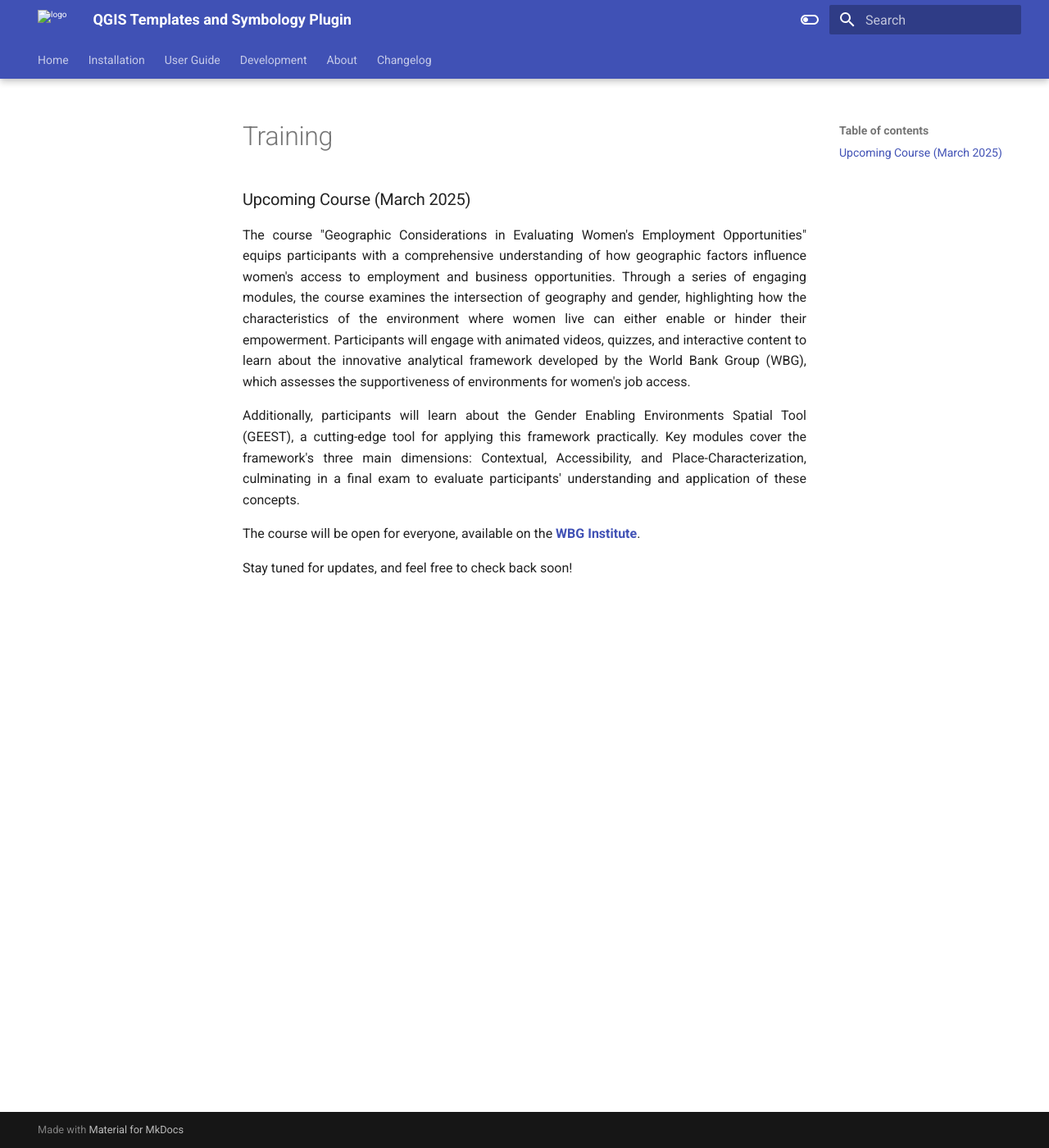
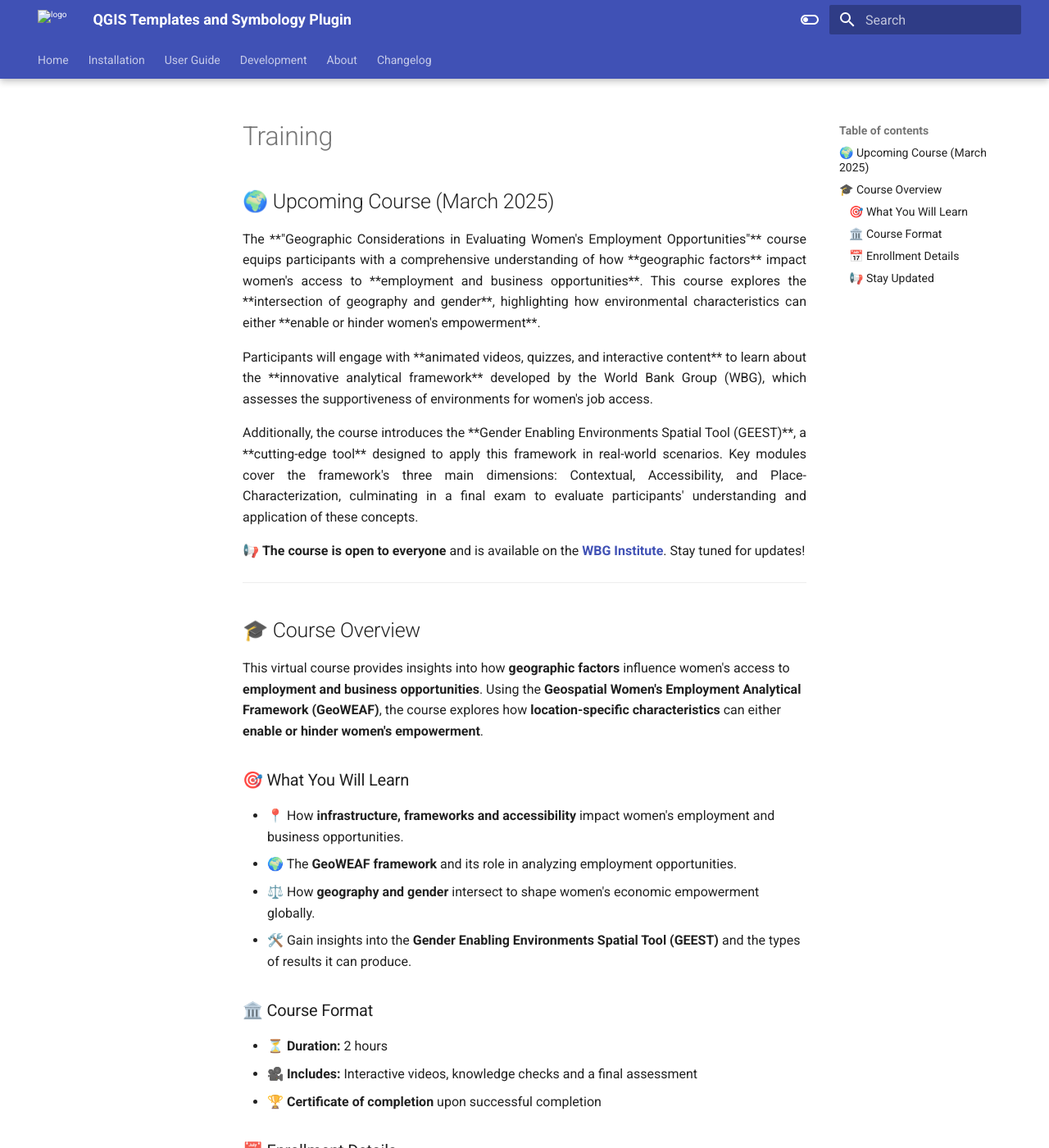
Before and after one commit to worldbank/GEEST, an MkDocs documentation site: the page built from docs/training.md, in a window 1280 px wide and 1400 px high. Shown: the whole window at 82% size. Built offline with MkDocs 1.6.1 and Material for MkDocs 9.7.7, drawn with Linux system fonts in a browser that asks for light colours; some of the changed text lies outside the part shown.

Commit message:
Update training.md

```diff
--- a/docs/training.md
+++ b/docs/training.md
@@ -1,15 +1,45 @@
 # Training
 
-### Upcoming Course (March 2025)
+## 🌍 Upcoming Course (March 2025)
 
 <p align="justify">
-The course "Geographic Considerations in Evaluating Women's Employment Opportunities" equips participants with a comprehensive understanding of how geographic factors influence women's access to employment and business opportunities. Through a series of engaging modules, the course examines the intersection of geography and gender, highlighting how the characteristics of the environment where women live can either enable or hinder their empowerment. Participants will engage with animated videos, quizzes, and interactive content to learn about the innovative analytical framework developed by the World Bank Group (WBG), which assesses the supportiveness of environments for women's job access.
-</p>
-<p align="justify">
-Additionally, participants will learn about the Gender Enabling Environments Spatial Tool (GEEST), a cutting-edge tool for applying this framework practically. Key modules cover the framework's three main dimensions: Contextual, Accessibility, and Place-Characterization, culminating in a final exam to evaluate participants' understanding and application of these concepts.
+The **"Geographic Considerations in Evaluating Women's Employment Opportunities"** course equips participants with a comprehensive understanding of how **geographic factors** impact women's access to **employment and business opportunities**. This course explores the **intersection of geography and gender**, highlighting how environmental characteristics can either **enable or hinder women's empowerment**.
 </p>
 
-The course will be open for everyone, available on the <a href="https://wbginstitute.learnworlds.com/home"><strong>WBG Institute</strong></a>.
+<p align="justify">
+Participants will engage with **animated videos, quizzes, and interactive content** to learn about the **innovative analytical framework** developed by the World Bank Group (WBG), which assesses the supportiveness of environments for women's job access.
+</p>
 
+<p align="justify">
+Additionally, the course introduces the **Gender Enabling Environments Spatial Tool (GEEST)**, a **cutting-edge tool** designed to apply this framework in real-world scenarios. Key modules cover the framework's three main dimensions: Contextual, Accessibility, and Place-Characterization, culminating in a final exam to evaluate participants' understanding and application of these concepts.
+</p>
 
-Stay tuned for updates, and feel free to check back soon!
+📢 **The course is open to everyone** and is available on the **[WBG Institute](https://wbginstitute.learnworlds.com/home)**. Stay tuned for updates!
+
+---
+
+## 🎓 Course Overview
+
+This virtual course provides insights into how **geographic factors** influence women's access to **employment and business opportunities**. Using the **Geospatial Women's Employment Analytical Framework (GeoWEAF)**, the course explores how **location-specific characteristics** can either **enable or hinder women's empowerment**.
+
+### 🎯 What You Will Learn
+- 📍 How **infrastructure, frameworks and accessibility** impact women's employment and business opportunities.
+- 🌍 The **GeoWEAF framework** and its role in analyzing employment opportunities.
+- ⚖️ How **geography and gender** intersect to shape women's economic empowerment globally.
+- 🛠️ Gain insights into the **Gender Enabling Environments Spatial Tool (GEEST)** and the types of results it can produce.
+
+### 🏛️ Course Format
+- ⏳ **Duration:** 2 hours
+- 🎥 **Includes:** Interactive videos, knowledge checks and a final assessment
+- 🏆 **Certificate of completion** upon successful completion
+
+### 📅 Enrollment Details
+- 📆 **Course Start Date:** April 1st, 2025
+- ⏳ **Course End Date:** May 16th, 2025
+- ⏳ **Enrollment Deadline:** March 31st, 2025
+- 🔗 **[Enroll Here](https://courses.wbginstitute.org/course/geospatial-data-women-employment)**
+
+### 📢 Stay Updated
+📩 Subscribe to the **[Institute for Economic Development Newsletter](https://www.worldbank.org/en/newsletter-subscription?ifiifed=true)** to receive updates on upcoming courses and events.
+
+🚀 **Don’t miss this opportunity—enroll now!**
```
